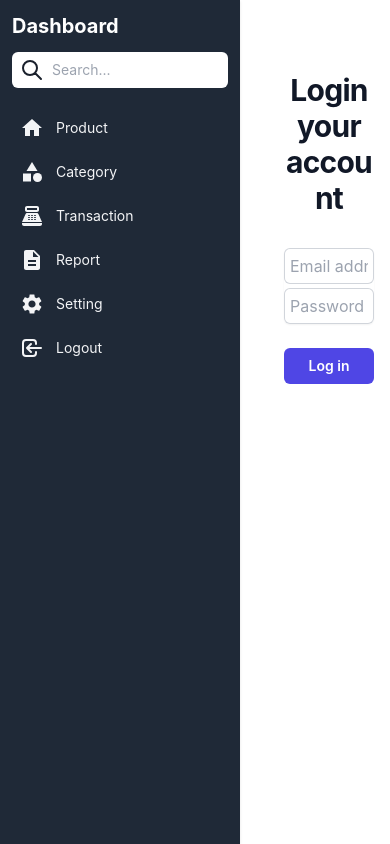
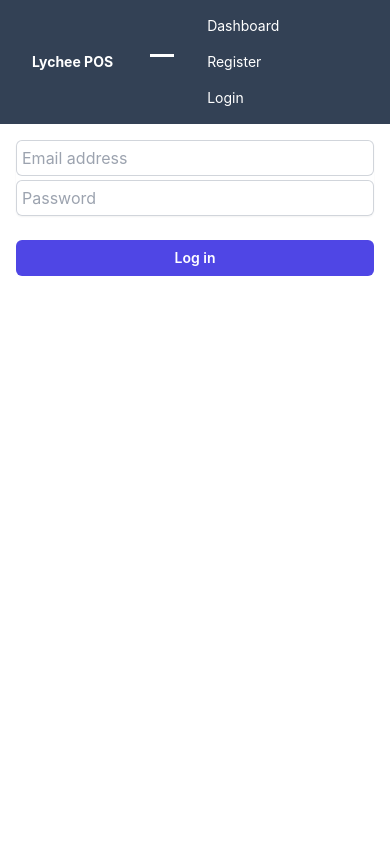
Before and after one commit to ericvk7/jcwdol-09-cashier13-fe, a React (Create React App) app: page /user/login in a window 390 px wide. Built offline with nearby package versions, Linux system fonts and the light colour scheme; no server answers.

Commit message:
Adding Ternary

```diff
--- a/src/App.js
+++ b/src/App.js
@@ -1,6 +1,7 @@
 import React, { useEffect } from "react";
 import { Routes, Route } from "react-router-dom";
 import Home from "./pages/Home";
+import Sidebar from "./components/Sidebar";
 import Navbar from "./components/Navbar";
 import Register from "./pages/Register";
 import Login from "./pages/Login";
@@ -29,7 +30,6 @@ function App() {
   });
   return (
     <div>
-      <Navbar />
       {/* <Routes>
         <Route path="/" element={<Home />} />
         <Route path="/user/register" element={<Register />} />
@@ -40,12 +40,12 @@ function App() {
         <Navbar />
       </div> */}
       <div>
+        {userGlobal.id > 0 ? <Sidebar /> : <Navbar />}
         <Routes>
           <Route path="/" element={<Home />} />
-          <Route path="/user/register" element={<Register />} />
-          <Route path="/user/login" element={<Login />} />
           <Route path="/user/verification/:token" element={<Verification />} />
-
+          {userGlobal.id > 0 ? (
+            <>
               <Route path="/product" element={<Product />} />
               <Route path="/category" element={<Category />} />
               <Route path="/dashboard" element={<Dashboard />} />
@@ -54,6 +54,13 @@ function App() {
               <Route path="/setting" element={<Setting />} />
               <Route path="/editproduct/:id" element={<EditProduct />} />
               <Route path="/editcategory/:id" element={<EditCategory />} />
+            </>
+          ) : (
+            <>
+              <Route path="/user/register" element={<Register />} />
+              <Route path="/user/login" element={<Login />} />
+            </>
+          )}
         </Routes>
       </div>
     </div>
--- a/src/components/Navbar.jsx
+++ b/src/components/Navbar.jsx
@@ -1,148 +1,92 @@
-import React, { useEffect, useState } from "react";
-import CategoryIcon from "@mui/icons-material/Category";
-import HomeIcon from "@mui/icons-material/Home";
-import PointOfSaleIcon from "@mui/icons-material/PointOfSale";
-import DescriptionIcon from "@mui/icons-material/Description";
-import SettingsIcon from "@mui/icons-material/Settings";
+import React from "react";
 import { useNavigate } from "react-router-dom";
-import { fetchProduct } from "../features/product/productSlice";
-import { fetchCategory } from "../features/product/productSlice";
 import { useDispatch } from "react-redux";
 
 function Navbar() {
+  const dispatch = useDispatch();
   const navigate = useNavigate();
-  const dispatch = useDispatch();
-
-  useEffect(() => {
-    dispatch(fetchProduct());
-    dispatch(fetchCategory());
-  }, []);
 
   return (
-    <div className="flex float-left pr-7">
-      <div className="flex flex-col h-screen p-3 bg-gray-800 shadow w-60">
-        <div className="space-y-3">
-          <div className="flex items-center">
-            <h2 className="text-xl font-bold text-white">Dashboard</h2>
-          </div>
-          <div className="relative">
-            <span className="absolute inset-y-0 left-0 flex items-center py-4">
-              <button
-                type="button"
-                className="p-2 focus:outline-none focus:ring"
-              >
-                <svg
-                  xmlns="http://www.w3.org/2000/svg"
-                  className="w-6 h-6"
-                  fill="none"
-                  viewBox="0 0 24 24"
-                  stroke="currentColor"
-                  strokeWidth={2}
+    <>
+      {/* <div classNameName="bg-black flex flex-row justify-between items-center px-10 h-20">
+        <div classNameName="text-white">
+          <p className="font-semibold text-lg">Ecommerce Wannabe</p>
+        </div>
+        <div className="text-white flex flex-row items-center gap-10">
+          <p>Home</p>
+          <p>Product</p>
+          <p>About</p>
+          <p
+            className="hover:cursor-pointer"
+            onClick={() => navigate("/user/register")}
+          >
+            Register
+          </p>
+          <p
+            className="hover:cursor-pointer"
+            onClick={() => navigate("/user/login")}
+          >
+            Login
+          </p>
+        </div>
+      </div> */}
+      <div className="absolute top-0 z-30 flex flex-wrap items-center justify-between w-full px-4 py-2 mb-4 shadow-none lg:flex-nowrap lg:justify-start bg-slate-700">
+        <div className="container flex items-center justify-between py-0 flex-wrap-inherit">
+          <a
+            className="py-2.375 text-sm mr-4 ml-4 whitespace-nowrap font-bold text-white lg:ml-0"
+            href="../pages/dashboard.html"
+          >
+            Lychee POS
+          </a>
+          <button
+            className="px-3 py-1 ml-2 leading-none transition-all bg-transparent border border-transparent border-solid rounded-lg shadow-none cursor-pointer text-lg ease-soft-in-out lg:hidden"
+            type="button"
+            aria-controls="navigation"
+            aria-expanded="false"
+            aria-label="Toggle navigation"
+          >
+            <span className="inline-block mt-2 align-middle bg-center bg-no-repeat bg-cover w-6 h-6 bg-none">
+              <span className="w-5.5 rounded-xs duration-350 relative my-0 mx-auto block h-px bg-white transition-all"></span>
+              <span className="w-5.5 rounded-xs mt-1.75 duration-350 relative my-0 mx-auto block h-px bg-white transition-all"></span>
+              <span className="w-5.5 rounded-xs mt-1.75 duration-350 relative my-0 mx-auto block h-px bg-white transition-all"></span>
+            </span>
+          </button>
+          <div className="items-center flex-grow transition-all ease-soft duration-350 lg-max:bg-white lg-max:max-h-0 lg-max:overflow-hidden basis-full rounded-xl lg:flex lg:basis-auto">
+            <ul className="flex flex-col pl-0 mx-auto mb-0 list-none lg:flex-row xl:ml-auto">
+              <li>
+                <a
+                  className="flex items-center px-4 py-2 mr-2 font-normal text-white transition-all duration-250 lg-max:opacity-0 lg-max:text-slate-700 ease-soft-in-out text-sm lg:px-2 lg:hover:text-white/75"
+                  aria-current="page"
+                  href="../pages/dashboard.html"
                 >
-                  <path
-                    strokeLinecap="round"
-                    strokeLinejoin="round"
-                    d="M21 21l-6-6m2-5a7 7 0 11-14 0 7 7 0 0114 0z"
-                  />
-                </svg>
-              </button>
-            </span>
-            <input
-              type="search"
-              name="Search"
-              placeholder="Search..."
-              className="w-full py-2 pl-10 text-sm rounded-md focus:outline-none"
-            />
-          </div>
-          <div className="flex-1">
-            <ul className="pt-2 pb-4 space-y-1 text-sm">
-              <li className="rounded-sm">
-                <button
-                  className="flex items-center p-2 space-x-3 rounded-md"
-                  onClick={() => {
-                    navigate(`/product`);
-                  }}
-                >
-                  <HomeIcon className="w-6 h-6 text-gray-100" />
-                  <span className="text-gray-100">Product</span>
-                </button>
+                  <i className="mr-1 text-white lg-max:text-slate-700 fa fa-chart-pie opacity-60"></i>
+                  Dashboard
+                </a>
               </li>
 
-              <li className="rounded-sm">
-                <button
-                  onClick={() => {
-                    navigate(`/category`);
-                  }}
-                  className="flex items-center p-2 space-x-3 rounded-md"
+              <li>
+                <a
+                  className="block px-4 py-2 mr-2 font-normal text-white transition-all duration-250 lg-max:opacity-0 lg-max:text-slate-700 ease-soft-in-out text-sm lg:px-2 lg:hover:text-white/75"
+                  onClick={() => navigate("/user/register")}
                 >
-                  <CategoryIcon className="w-6 h-6 text-gray-100" />
-                  <span className="text-gray-100">Category</span>
-                </button>
+                  <i className="mr-1 text-white lg-max:text-slate-700 fas fa-user-circle opacity-60"></i>
+                  Register
+                </a>
               </li>
-
-              <li className="rounded-sm">
-                <button
-                  onClick={() => {
-                    navigate(`/transaction`);
-                  }}
-                  className="flex items-center p-2 space-x-3 rounded-md"
+              <li>
+                <a
+                  className="block px-4 py-2 mr-2 font-normal text-white transition-all duration-250 lg-max:opacity-0 lg-max:text-slate-700 ease-soft-in-out text-sm lg:px-2 lg:hover:text-white/75"
+                  onClick={() => navigate("/user/login")}
                 >
-                  <PointOfSaleIcon className="w-6 h-6 text-gray-100" />
-                  <span className="text-gray-100">Transaction</span>
-                </button>
-              </li>
-
-              <li className="rounded-sm">
-                <button
-                  onClick={() => {
-                    navigate(`/report`);
-                  }}
-                  className="flex items-center p-2 space-x-3 rounded-md"
-                >
-                  <DescriptionIcon className=" w-6 h-6 text-gray-100" />
-                  <span className="text-gray-100">Report</span>
-                </button>
-              </li>
-
-              <li className="rounded-sm">
-                <button
-                  onClick={() => {
-                    navigate(`/setting`);
-                  }}
-                  className="flex items-center p-2 space-x-3 rounded-md"
-                >
-                  <SettingsIcon className=" w-6 h-6 text-gray-100" />
-                  <span className="text-gray-100">Setting</span>
-                </button>
-              </li>
-
-              <li className="rounded-sm">
-                <a
-                  href="#"
-                  className="flex items-center p-2 space-x-3 rounded-md"
-                >
-                  <svg
-                    xmlns="http://www.w3.org/2000/svg"
-                    className="w-6 h-6 text-gray-100"
-                    fill="none"
-                    viewBox="0 0 24 24"
-                    stroke="currentColor"
-                    strokeWidth={2}
-                  >
-                    <path
-                      strokeLinecap="round"
-                      strokeLinejoin="round"
-                      d="M11 16l-4-4m0 0l4-4m-4 4h14m-5 4v1a3 3 0 01-3 3H6a3 3 0 01-3-3V7a3 3 0 013-3h7a3 3 0 013 3v1"
-                    />
-                  </svg>
-                  <span className="text-gray-100">Logout</span>
+                  <i className="mr-1 text-white lg-max:text-slate-700 fas fa-key opacity-60"></i>
+                  Login
                 </a>
               </li>
             </ul>
           </div>
         </div>
       </div>
-    </div>
+    </>
   );
 }
 
--- /dev/null
+++ b/src/components/Sidebar.jsx
@@ -0,0 +1,150 @@
+import React, { useEffect, useState } from "react";
+import CategoryIcon from "@mui/icons-material/Category";
+import HomeIcon from "@mui/icons-material/Home";
+import PointOfSaleIcon from "@mui/icons-material/PointOfSale";
+import DescriptionIcon from "@mui/icons-material/Description";
+import SettingsIcon from "@mui/icons-material/Settings";
+import { useNavigate } from "react-router-dom";
+import { fetchProduct } from "../features/product/productSlice";
+import { fetchCategory } from "../features/product/productSlice";
+import { useDispatch, useSelector } from "react-redux";
+
+function Sidebar() {
+  const navigate = useNavigate();
+  const dispatch = useDispatch();
+  const userGlobal = useSelector((state) => state.user.user);
+
+  useEffect(() => {
+    dispatch(fetchProduct());
+    dispatch(fetchCategory());
+  }, []);
+
+  return (
+    <div className={`flex float-left pr-7 ${userGlobal.id > 0 ? "" : "mt-14"}`}>
+      <div className="flex flex-col h-screen p-3 bg-gray-800 shadow w-60">
+        <div className="space-y-3">
+          <div className="flex items-center">
+            <h2 className="text-xl font-bold text-white">Dashboard</h2>
+          </div>
+          <div className="relative">
+            <span className="absolute inset-y-0 left-0 flex items-center py-4">
+              <button
+                type="button"
+                className="p-2 focus:outline-none focus:ring"
+              >
+                <svg
+                  xmlns="http://www.w3.org/2000/svg"
+                  className="w-6 h-6"
+                  fill="none"
+                  viewBox="0 0 24 24"
+                  stroke="currentColor"
+                  strokeWidth={2}
+                >
+                  <path
+                    strokeLinecap="round"
+                    strokeLinejoin="round"
+                    d="M21 21l-6-6m2-5a7 7 0 11-14 0 7 7 0 0114 0z"
+                  />
+                </svg>
+              </button>
+            </span>
+            <input
+              type="search"
+              name="Search"
+              placeholder="Search..."
+              className="w-full py-2 pl-10 text-sm rounded-md focus:outline-none"
+            />
+          </div>
+          <div className="flex-1">
+            <ul className="pt-2 pb-4 space-y-1 text-sm">
+              <li className="rounded-sm">
+                <button
+                  className="flex items-center p-2 space-x-3 rounded-md"
+                  onClick={() => {
+                    navigate(`/product`);
+                  }}
+                >
+                  <HomeIcon className="w-6 h-6 text-gray-100" />
+                  <span className="text-gray-100">Product</span>
+                </button>
+              </li>
+
+              <li className="rounded-sm">
+                <button
+                  onClick={() => {
+                    navigate(`/category`);
+                  }}
+                  className="flex items-center p-2 space-x-3 rounded-md"
+                >
+                  <CategoryIcon className="w-6 h-6 text-gray-100" />
+                  <span className="text-gray-100">Category</span>
+                </button>
+              </li>
+
+              <li className="rounded-sm">
+                <button
+                  onClick={() => {
+                    navigate(`/transaction`);
+                  }}
+                  className="flex items-center p-2 space-x-3 rounded-md"
+                >
+                  <PointOfSaleIcon className="w-6 h-6 text-gray-100" />
+                  <span className="text-gray-100">Transaction</span>
+                </button>
+              </li>
+
+              <li className="rounded-sm">
+                <button
+                  onClick={() => {
+                    navigate(`/report`);
+                  }}
+                  className="flex items-center p-2 space-x-3 rounded-md"
+                >
+                  <DescriptionIcon className=" w-6 h-6 text-gray-100" />
+                  <span className="text-gray-100">Report</span>
+                </button>
+              </li>
+
+              <li className="rounded-sm">
+                <button
+                  onClick={() => {
+                    navigate(`/setting`);
+                  }}
+                  className="flex items-center p-2 space-x-3 rounded-md"
+                >
+                  <SettingsIcon className=" w-6 h-6 text-gray-100" />
+                  <span className="text-gray-100">Setting</span>
+                </button>
+              </li>
+
+              <li className="rounded-sm">
+                <a
+                  href="#"
+                  className="flex items-center p-2 space-x-3 rounded-md"
+                >
+                  <svg
+                    xmlns="http://www.w3.org/2000/svg"
+                    className="w-6 h-6 text-gray-100"
+                    fill="none"
+                    viewBox="0 0 24 24"
+                    stroke="currentColor"
+                    strokeWidth={2}
+                  >
+                    <path
+                      strokeLinecap="round"
+                      strokeLinejoin="round"
+                      d="M11 16l-4-4m0 0l4-4m-4 4h14m-5 4v1a3 3 0 01-3 3H6a3 3 0 01-3-3V7a3 3 0 013-3h7a3 3 0 013 3v1"
+                    />
+                  </svg>
+                  <span className="text-gray-100">Logout</span>
+                </a>
+              </li>
+            </ul>
+          </div>
+        </div>
+      </div>
+    </div>
+  );
+}
+
+export default Sidebar;
--- a/src/features/user/userSlice.js
+++ b/src/features/user/userSlice.js
@@ -11,7 +11,7 @@ export const userSlice = createSlice({
       password: "",
       phone: "",
       storeName: "",
-      isAdmin: false,
+      isVerified: false,
     },
   },
   reducers: {
@@ -26,7 +26,7 @@ export const userSlice = createSlice({
         password: "",
         phone: "",
         storeName: "",
-        isAdmin: false,
+        isVerified: false,
       };
     },
   },
@@ -37,16 +37,15 @@ export const { setUser, resetUser } = userSlice.actions;
 
 export function loginUser(data) {
   return async (dispatch) => {
-    console.log(data);
-    //   const response = await axios.post("http://localhost:8001/auth/login", data);
+    const response = await axios.post("http://localhost:8001/auth/login", data);
 
-    //   if (response.data.success) {
-    //     dispatch(setUser(response.data.data));
-    //     localStorage.setItem("user_token", response.data.token);
-    //     alert("im success");
-    //   } else {
-    //     alert(response.data.message);
-    //   }
+    if (response.data.success) {
+      dispatch(setUser(response.data.data));
+      localStorage.setItem("user_token", response.data.token);
+      alert("im success");
+    } else {
+      alert(response.data.message);
+    }
   };
 }
 
--- a/src/pages/Home.jsx
+++ b/src/pages/Home.jsx
@@ -5,7 +5,7 @@ function Home() {
   const userGlobal = useSelector((state) => state.user.user);
 
   return (
-    <div>
+    <div className="mt-30">
       <p>Welcome {userGlobal.name}</p>
     </div>
   );
--- a/src/pages/Register.jsx
+++ b/src/pages/Register.jsx
@@ -29,7 +29,7 @@ function Register() {
       alert(response.data.message);
       setIsLoading(false);
 
-      navigate("/login");
+      navigate("/");
     } catch (error) {
       console.log(error);
     }
--- /dev/null
+++ b/src/pages/Users.jsx
@@ -0,0 +1,70 @@
+import React, { useEffect, useState } from "react";
+import axios from "axios";
+import { useSelector } from "react-redux";
+import { useNavigate } from "react-router";
+
+function Users() {
+  const navigate = useNavigate();
+  const token = localStorage.getItem("user_token");
+  const userGlobal = useSelector((state) => state.user.user);
+  const [users, setUsers] = useState([]);
+
+  const fetchUsers = async () => {
+    let response = await axios.get("http://localhost:8001/auth/user", {
+      headers: {
+        Authorization: `Bearer ${token}`,
+      },
+    });
+    setUsers(response.data);
+  };
+
+  const renderUsers = () => {
+    return users.map((user) => {
+      return (
+        <tr class="bg-white border-b dark:bg-gray-800 dark:border-gray-700">
+          <th
+            scope="row"
+            class="px-6 py-4 font-medium text-gray-900 whitespace-nowrap dark:text-white"
+          >
+            {user.name}
+          </th>
+          <td class="px-6 py-4">{user.email}</td>
+          <td class="px-6 py-4">{user.username}</td>
+        </tr>
+      );
+    });
+  };
+
+  useEffect(() => {
+    if (userGlobal.isVerified) {
+      fetchUsers();
+    } else {
+      navigate("/");
+    }
+  }, []);
+
+  return (
+    <div>
+      <div class="relative overflow-x-auto">
+        <table class="w-full text-sm text-left text-gray-500 dark:text-gray-400">
+          <thead class="text-xs text-gray-700 uppercase bg-gray-50 dark:bg-gray-700 dark:text-gray-400">
+            <tr>
+              <th scope="col" class="px-6 py-3">
+                Name
+              </th>
+              <th scope="col" class="px-6 py-3">
+                Email
+              </th>
+              <th scope="col" class="px-6 py-3">
+                Username
+              </th>
+            </tr>
+          </thead>
+          <tbody>{renderUsers()}</tbody>
+        </table>
+      </div>
+    </div>
+  );
+}
+
+export default Users;
```
Lines whose indentation alone changed are shown as unchanged.
